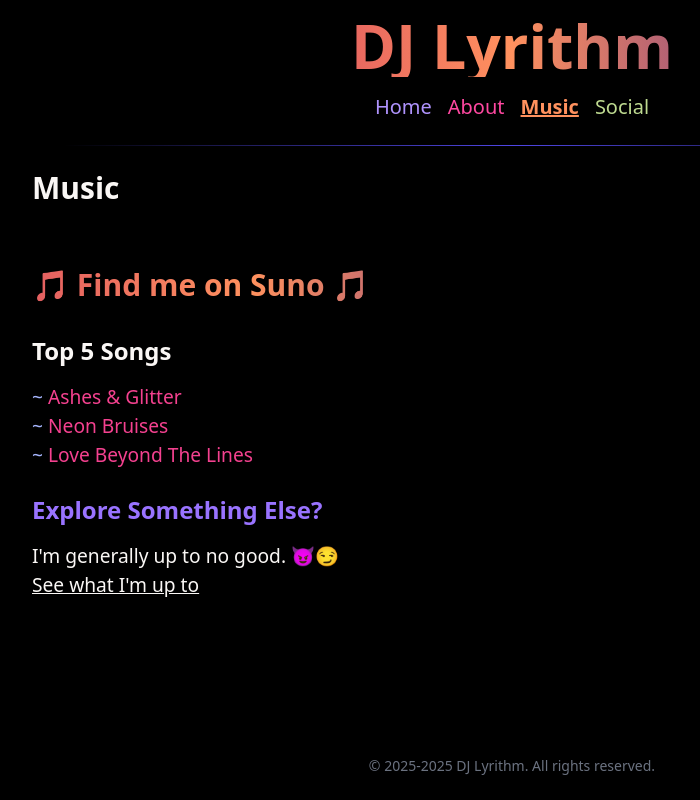
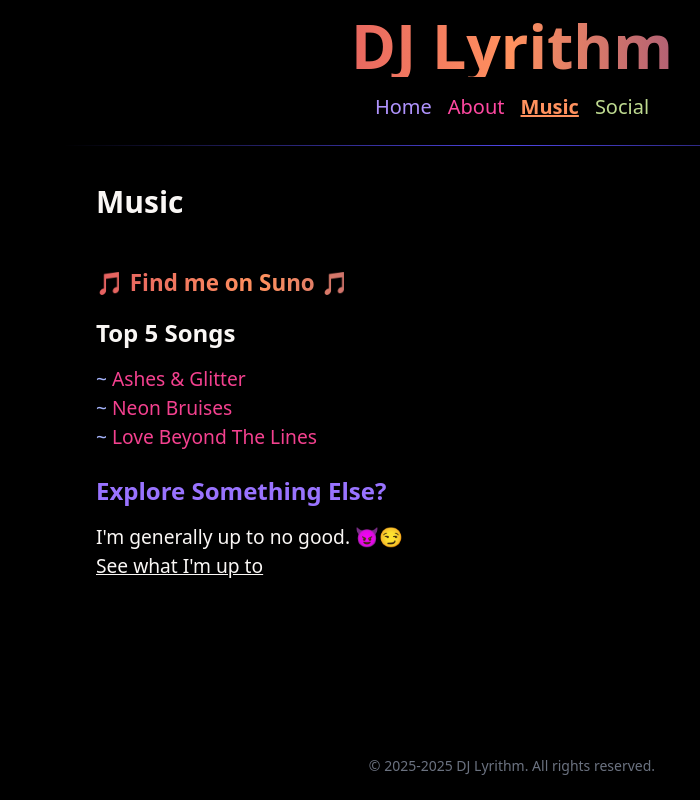
Before and after one commit to Jnxvln/djlyrithm, a SvelteKit app: page /music in a window 1280 px wide. Shown: the whole page, without its empty margins (128-828 px from the left). Built offline with nearby package versions, Linux system fonts and the light colour scheme.

Commit message:
Update responsive behavior

```diff
--- a/src/app.css
+++ b/src/app.css
@@ -14,10 +14,17 @@ body {
 	font-size: 1.2rem;
 }
 
+.page-content-container {
+	padding: 0.75em;
+}
+
 /* src/routes/+layout.svelte Styles */
 @media screen and (min-width: 100px) {
 	.site-title {
 		font-size: 2.5rem;
+	}
+	.music-findme {
+		font-size: 1.4rem;
 	}
 }
 @media screen and (min-width: 425px) {
@@ -33,6 +40,10 @@ body {
 		display: flex;
 		flex-direction: column !important;
 	}
+	.music-page-content-container,
+	.page-content-container {
+		padding-left: 4rem;
+	}
 }
 @media screen and (min-width: 1024px) {
 	.site-title {
--- a/src/routes/about/+page.svelte
+++ b/src/routes/about/+page.svelte
@@ -1,7 +1,6 @@
 <section>
-	<h1 class="mb-4 text-3xl font-bold">About</h1>
-
-	<div class="">
+	<div class="page-content-container">
+		<h1 class="mb-4 text-3xl font-bold">About</h1>
 		<p class="mb-4">
 			DJ Lyrithm is more than just a name — it's a mark. It carries my voice, my scars, and the
 			things I never thought I'd say out loud. It&apos;s how I process the pain, find the beauty in
--- a/src/routes/music/+page.svelte
+++ b/src/routes/music/+page.svelte
@@ -1,14 +1,15 @@
+<section>
+	<div class="page-content-container">
 		<header>
 			<h1 class="text-3xl font-bold">Music</h1>
 		</header>
 
-<section>
-	<div class="my-8">
+		<div class="my-4">
 			<br />
 			<a
 				href="https://suno.com/@djlyrithm"
 				target="_blank"
-			class="relative inline-block animate-rainbow bg-gradient-to-r from-[#c01e64] via-[#ff915e] to-[#280b9b] bg-[length:300%_300%] bg-clip-text bg-[position:0%_50%] text-3xl font-bold text-transparent transition-all duration-300 ease-in-out"
+				class="music-findme relative inline-block animate-rainbow bg-gradient-to-r from-[#c01e64] via-[#ff915e] to-[#280b9b] bg-[length:300%_300%] bg-clip-text bg-[position:0%_50%] text-3xl font-bold text-transparent transition-all duration-300 ease-in-out"
 				rel="noopener noreferrer"
 				aria-label="DJ Lyrithm on Suno"
 			>
@@ -60,4 +61,5 @@
 				<a href="/social" class="underline">See what I&apos;m up to</a>
 			</div>
 		</div>
+	</div>
 </section>
--- a/src/routes/social/+page.svelte
+++ b/src/routes/social/+page.svelte
@@ -1,9 +1,8 @@
 <section>
-	<header>
-		<h1 class="mb-4 text-3xl font-bold">Social</h1>
-	</header>
-
-	<div>
+	<div class="page-content-container">
+		<header>
+			<h1 class="mb-4 text-3xl font-bold">Social</h1>
+		</header>
 		<div class="mb-4">
 			I&apos;m a beautifully chaotic person. Sometimes I'm writing. Sometimes I'm streaming a game.<br
 			/>Or posting photos and stories. Or doing nothing 😏
```
Lines whose indentation alone changed are shown as unchanged.
